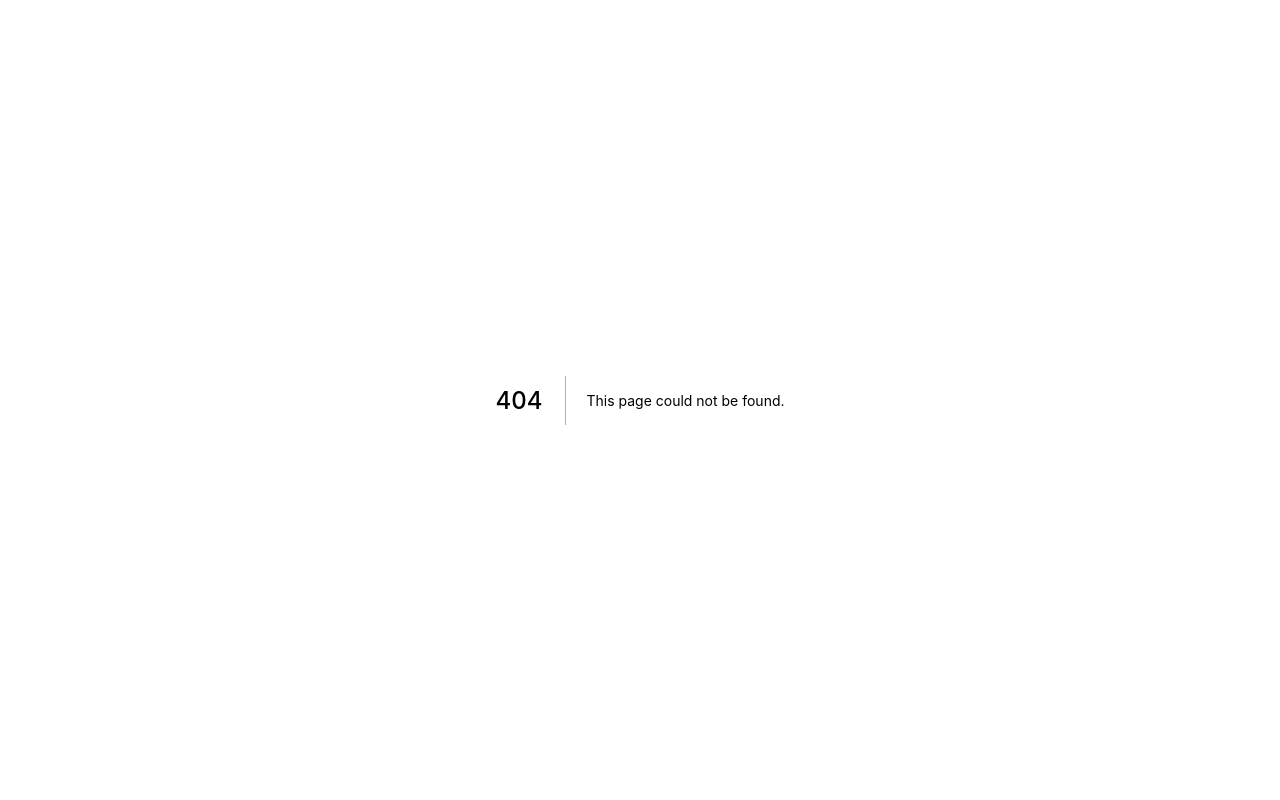
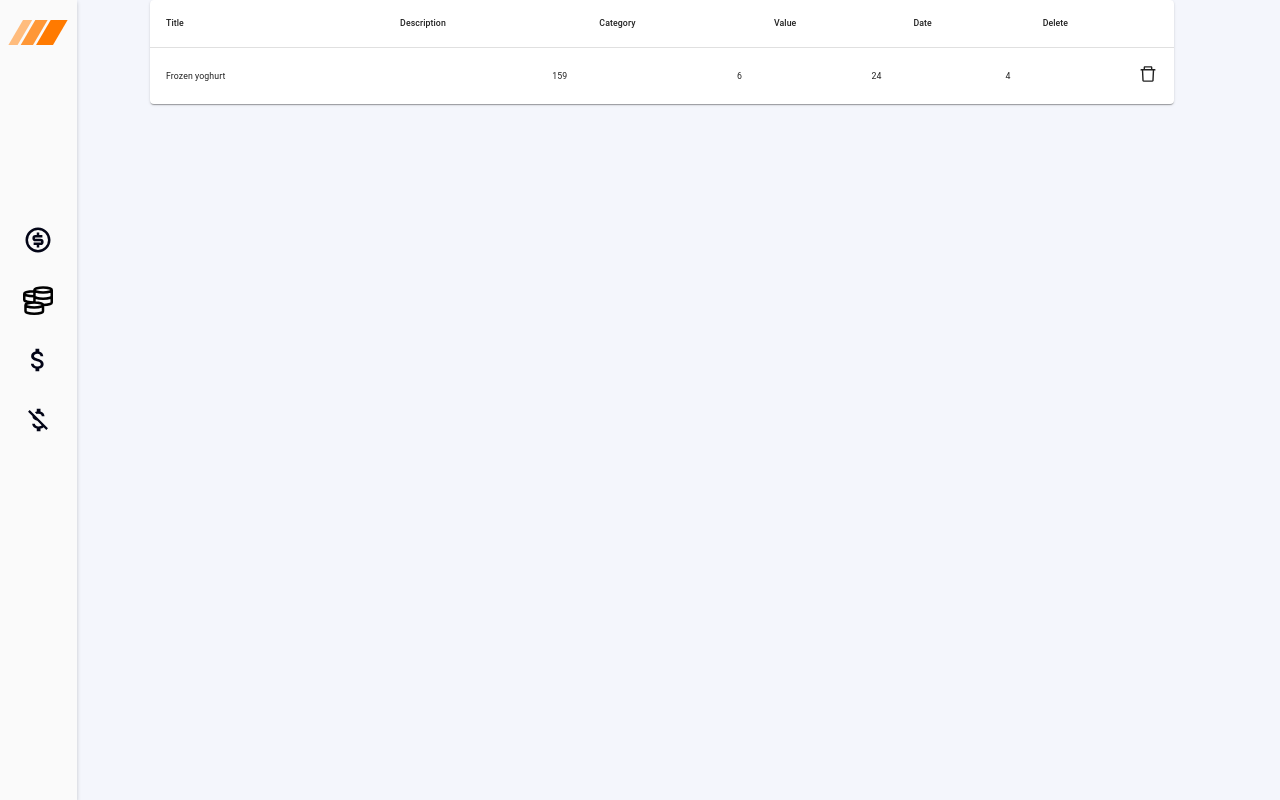
Before and after one commit to LauroRambo/gofinance-frontend, a Next.js app: page /accounts-debit in a window 1280 px wide. Before the commit this address had no page. Built offline with nearby package versions, Linux system fonts and the light colour scheme.

Commit message:
feat: add new accounts debit page

```diff
--- /dev/null
+++ b/src/pages/accounts-debit.tsx
@@ -0,0 +1,11 @@
+import DefaultLayout from '@/components/Layouts/DefaultLayout'
+import AccountsDebitComponent from '@/components/pages/AccountsDebit'
+
+
+export default function AccountsDebit() {
+    return (
+        <DefaultLayout>
+            <AccountsDebitComponent />
+        </DefaultLayout>
+    )
+}
```
